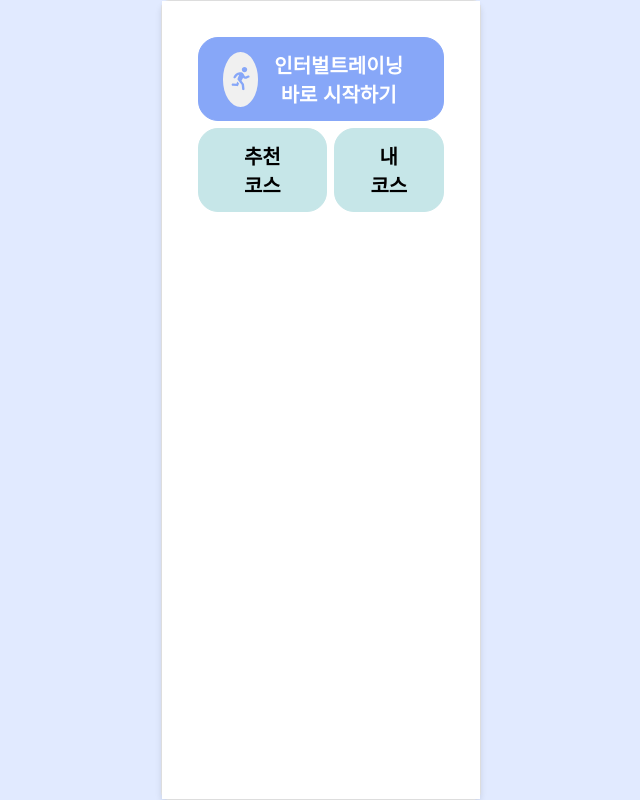
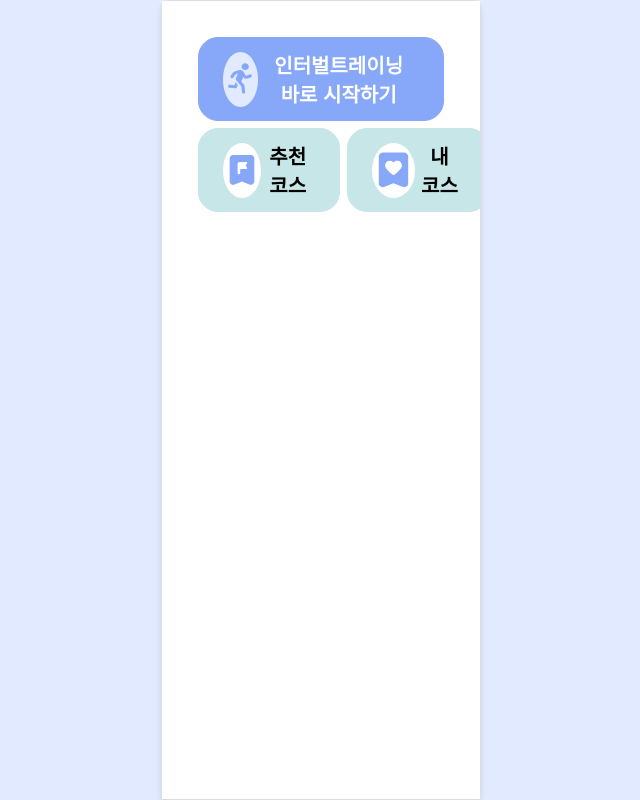
Before and after one commit to Jungang-Engineer-Girls/interval-training, a Next.js app: page /training-start in a window 1280 px wide. Shown: the whole page, without its empty margins (319-959 px from the left). Built offline with nearby package versions, Linux system fonts and the light colour scheme.

Commit message:
feat: courseBox 컴포넌트 재사용

```diff
--- a/src/app/training-start/page.tsx
+++ b/src/app/training-start/page.tsx
@@ -5,6 +5,8 @@ import styled from '@emotion/styled';
 import { globalStyles } from '@/shared/styles/global';
 import CourseBox from '@/shared/components/course/courseBox';
 import running from '@/shared/assets/icons/running.svg';
+import recommendation from '@/shared/assets/icons/recommendation.svg';
+import my from '@/shared/assets/icons/my.svg';
 
 export default function TrainingStart() {
   const queryClient = new QueryClient();
@@ -13,14 +15,14 @@ export default function TrainingStart() {
     <HydrationBoundary state={dehydrate(queryClient)}>
       <Global styles={globalStyles} />
       <Container>
-        <CourseBox $width={263} $height={121} $fontSize={20} $variant='blue' icon={<img src={running.src} alt='Running Icon' style={{ width: '24px', height: '24px' }} />}>
+        <CourseBox $width={263} $height={121} $fontSize={20} $variant='blue' icon={running.src} iconBgColor='#E1EAFF' iconSize={55}>
           인터벌트레이닝 바로 시작하기
         </CourseBox>
         <BoxWrapper>
-          <CourseBox $width={125} $height={148} $fontSize={20} $variant='mint'>
+          <CourseBox $width={125} $height={148} $fontSize={20} $variant='mint' icon={recommendation.src} iconBgColor='white' iconSize={55}>
             추천 코스
           </CourseBox>
-          <CourseBox $width={125} $height={148} $fontSize={20} $variant='mint'>
+          <CourseBox $width={125} $height={148} $fontSize={20} $variant='mint' icon={my.src} iconBgColor='white' iconSize={55}>
             내 코스
           </CourseBox>
         </BoxWrapper>
--- a/src/shared/components/course/courseBox.tsx
+++ b/src/shared/components/course/courseBox.tsx
@@ -8,17 +8,22 @@ interface Props extends React.ButtonHTMLAttributes<HTMLButtonElement> {
   $height: number;
   $fontSize: number;
   $variant: 'primary' | 'transparent' | 'white' | 'gray' | 'black' | 'mint' | 'pink' | 'red' | 'blue' | 'blue_2';
-  icon?: React.ReactNode;
+  icon?: string;
+  iconBgColor?: string;
+  iconSize?: number;
   children?: React.ReactNode;
 }
 
-export default function CourseBox({ $width, $height, $fontSize, $variant, icon, children, ...rest }: Props) {
+export default function CourseBox({ $width, $height, $fontSize, $variant, icon, iconBgColor, iconSize = 24, children, ...rest }: Props) {
   return (
     <>
       <Box $width={$width} $height={$height} $fontSize={$fontSize} $variant={$variant} {...rest}>
         <ContentWrapper>
-          {' '}
-          {icon && <IconWrapper>{icon}</IconWrapper>}
+          {icon && (
+            <IconWrapper $iconBgColor={iconBgColor} $iconSize={iconSize}>
+              <img src={icon} alt='Icon' />
+            </IconWrapper>
+          )}
           <span>{children}</span>
         </ContentWrapper>
       </Box>
@@ -28,7 +33,6 @@ export default function CourseBox({ $width, $height, $fontSize, $variant, icon,
 
 const Box = styled.button<Props>`
   cursor: pointer;
-
   box-sizing: border-box;
   width: ${({ $width }) => `clamp(fit-content, $width, ${$width});`};
   height: height;
@@ -118,16 +122,17 @@ const ContentWrapper = styled.div`
   align-items: center;
 `;
 
-const IconWrapper = styled.span`
-  width: 55px;
-  height: 55px;
+const IconWrapper = styled.span<{ $iconBgColor?: string; $iconSize?: number }>`
+  width: ${({ $iconSize }) => `${$iconSize}px`};
+  height: ${({ $iconSize }) => `${$iconSize}px`};
   border-radius: 50%;
-  background-color: #f0f0f0;
+  background-color: ${({ $iconBgColor }) => $iconBgColor || 'white'};
   display: flex;
   justify-content: center;
   align-items: center;
+
   img {
-    width: 24px;
-    height: 24px;
+    width: 70%;
+    height: 70%;
   }
 `;
```
Also changed, not shown: src/shared/assets/icons/my.svg (added), src/shared/assets/icons/recommendation.svg (added).
